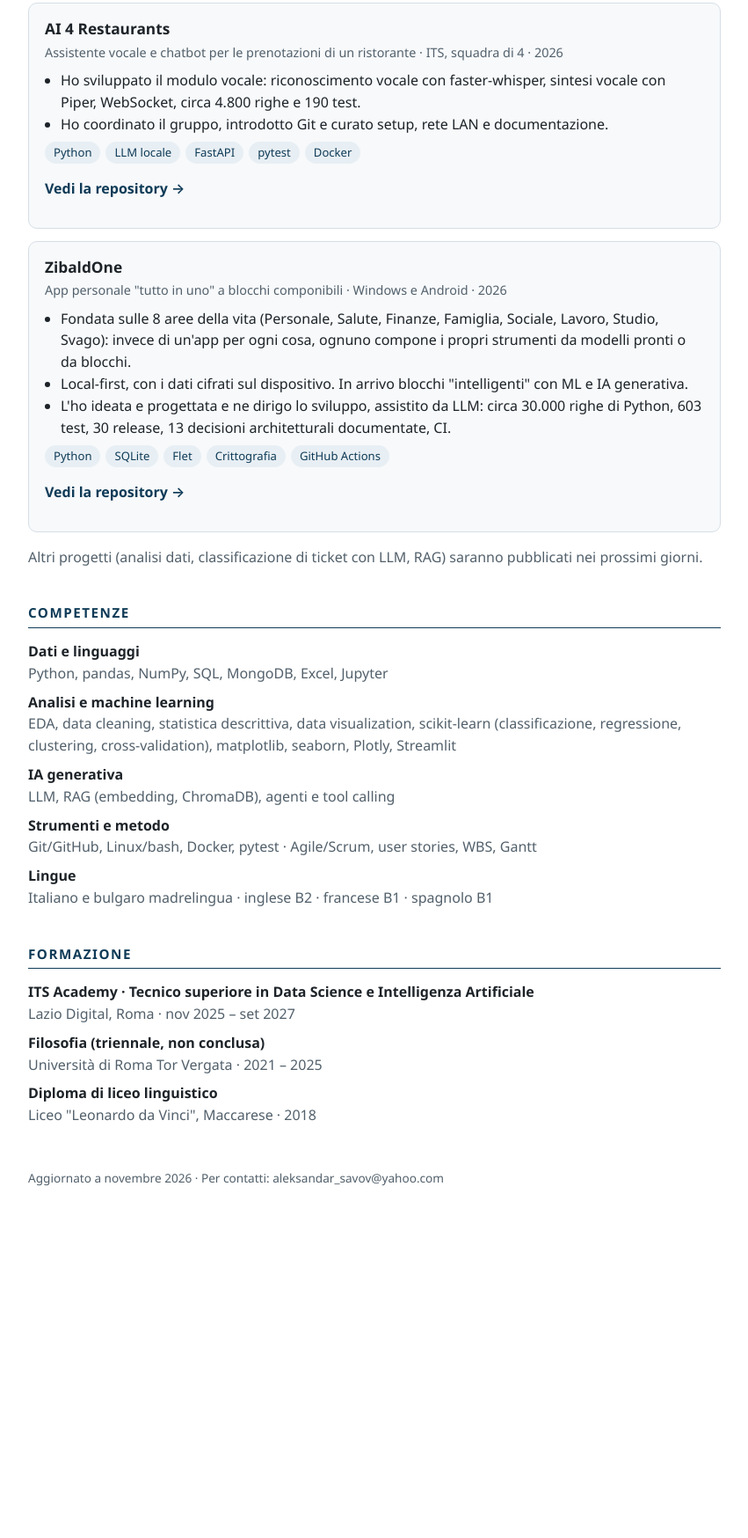
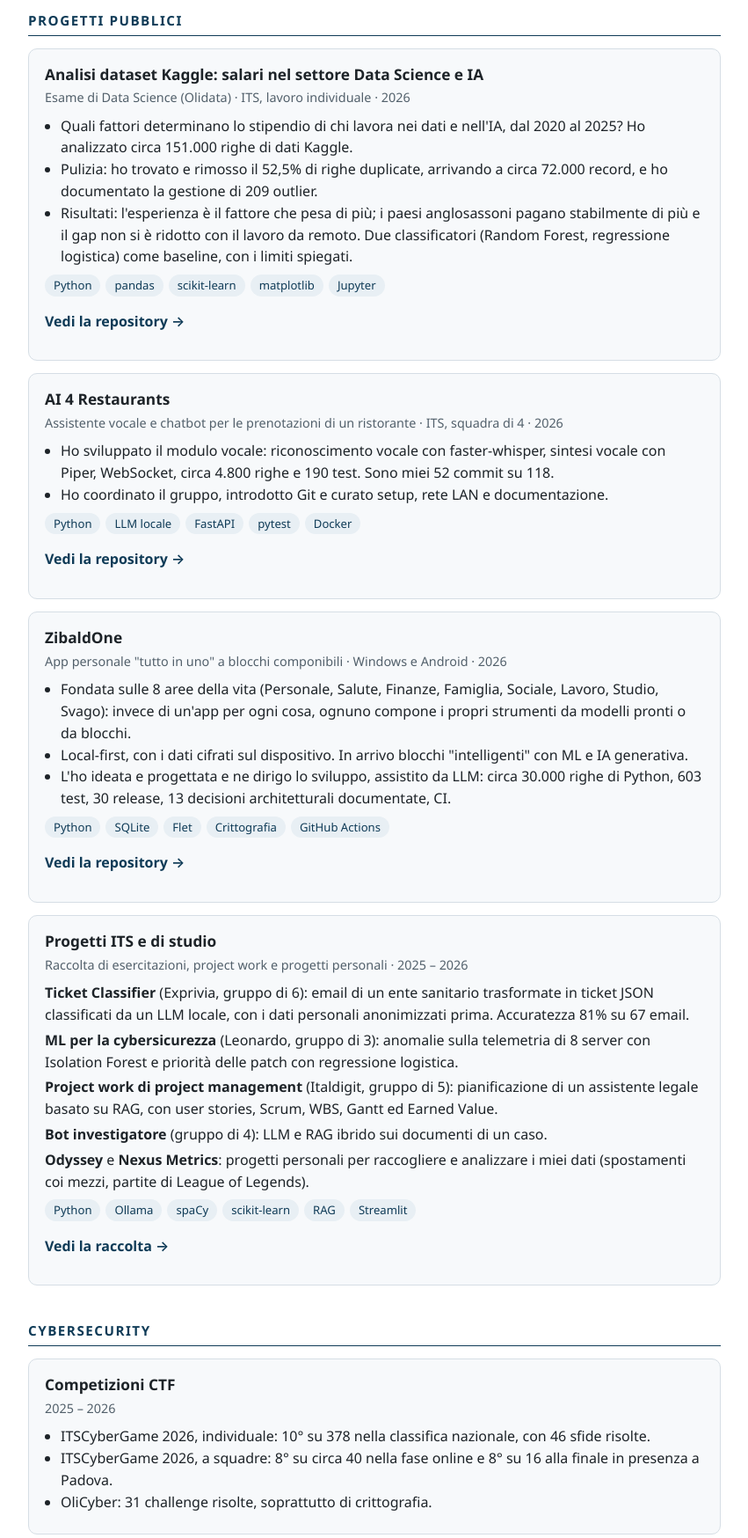
Before and after one commit to KsandarIV/KsandarIV.github.io, a plain HTML site: page index.html in a window 1280 px wide. Shown: the part 671-2419 px from the top of the page at 88% size, without its empty margins (214-1065 px from the left). Before the commit the page ends 2084 px from the top, so only its background shows below. Drawn offline with Linux system fonts and the light colour scheme.

Commit message:
Portfolio allineato al CV: analisi Kaggle, progetti ITS, CTF, certificazioni

```diff
--- a/index.html
+++ b/index.html
@@ -4,7 +4,7 @@
 <meta charset="utf-8">
 <meta name="viewport" content="width=device-width, initial-scale=1">
 <title>Aleksandar Savov · Portfolio</title>
-<meta name="description" content="Aleksandar Savov, Junior Data Analyst: studente ITS in Data Science e IA. Progetti, competenze e contatti.">
+<meta name="description" content="Aleksandar Savov, Artificial Intelligence and Data Science Specialist (ITS Lazio Digital): progetti di analisi dati, ML e IA generativa, competenze e contatti.">
 <style>
   :root { --ink: #1d2328; --muted: #52606b; --accent: #0f3b57; --soft: #e8eff4; --bg: #ffffff; --card: #f7f9fb; --line: #d6dee5; }
   @media (prefers-color-scheme: dark) {
@@ -14,7 +14,10 @@
   body { margin: 0; background: var(--bg); color: var(--ink); font-family: "Segoe UI", system-ui, -apple-system, Arial, sans-serif; line-height: 1.55; }
   main { max-width: 820px; margin: 0 auto; padding: 48px 16px 64px; }
   h1 { font-size: clamp(2rem, 6vw, 2.8rem); margin: 0; color: var(--accent); letter-spacing: .5px; }
-  .role { font-size: 1.1rem; font-weight: 600; margin: 4px 0 10px; }
+  .role { font-size: 1.1rem; font-weight: 600; margin: 4px 0 2px; }
+  .sub { color: var(--muted); margin-bottom: 10px; }
+  .card ul.plain { list-style: none; margin-left: 0; }
+  .card ul.plain li { margin-bottom: 4px; }
   .contacts a { color: var(--accent); text-decoration: none; border-bottom: 1px solid var(--line); }
   .contacts { color: var(--muted); }
   h2 { font-size: .95rem; text-transform: uppercase; letter-spacing: 1.5px; color: var(--accent); border-bottom: 1.5px solid var(--accent); padding-bottom: 4px; margin: 40px 0 14px; }
@@ -36,12 +39,13 @@
 <main>
   <header>
     <h1>Aleksandar Savov</h1>
-    <div class="role">Junior Data Analyst · Python · SQL · IA generativa (RAG)</div>
-    <div class="contacts">Roma · <a href="mailto:aleksandar_savov@yahoo.com">aleksandar_savov@yahoo.com</a> · <a href="https://github.com/KsandarIV">github.com/KsandarIV</a></div>
+    <div class="role">Artificial Intelligence and Data Science Specialist</div>
+    <div class="sub">Analisi dati e sviluppo modelli AI · Python · SQL · IA generativa (RAG) · project management</div>
+    <div class="contacts">Fiumicino (RM) ·<a href="mailto:aleksandar_savov@yahoo.com">aleksandar_savov@yahoo.com</a> · <a href="https://github.com/KsandarIV">github.com/KsandarIV</a></div>
   </header>
 
   <h2>Profilo</h2>
-  <p>Studente ITS in Data Science e Intelligenza Artificiale, con quattro anni di studi in filosofia e tre anni di lavoro operativo. Il mio metodo è lo stesso ovunque: scompongo il processo, trovo il collo di bottiglia e introduco un sistema semplice che renda il team autonomo. Cerco uno stage in cui applicare analisi dei dati, machine learning e IA generativa a problemi reali.</p>
+  <p>Studente ITS in Data Science e Intelligenza Artificiale, con quattro anni di studi in filosofia (Tor Vergata, percorso non concluso) e tre anni di lavoro operativo. Il mio metodo è lo stesso ovunque: scompongo il processo, trovo il collo di bottiglia e introduco un sistema semplice. In pescheria è bastata una bacheca di produzione per rendere il team autonomo e alzare la qualità del servizio. Cerco uno stage in cui applicare analisi dei dati, machine learning e IA generativa a problemi reali.</p>
 
   <h2>In breve</h2>
   <div class="highlight">
@@ -52,10 +56,21 @@
 
   <h2>Progetti pubblici</h2>
   <div class="card">
+    <h3>Analisi dataset Kaggle: salari nel settore Data Science e IA</h3>
+    <div class="meta">Esame di Data Science (Olidata) · ITS, lavoro individuale · 2026</div>
+    <ul>
+      <li>Quali fattori determinano lo stipendio di chi lavora nei dati e nell'IA, dal 2020 al 2025? Ho analizzato circa 151.000 righe di dati Kaggle.</li>
+      <li>Pulizia: ho trovato e rimosso il 52,5% di righe duplicate, arrivando a circa 72.000 record, e ho documentato la gestione di 209 outlier.</li>
+      <li>Risultati: l'esperienza è il fattore che pesa di più; i paesi anglosassoni pagano stabilmente di più e il gap non si è ridotto con il lavoro da remoto. Due classificatori (Random Forest, regressione logistica) come baseline, con i limiti spiegati.</li>
+    </ul>
+    <div class="tags"><span>Python</span><span>pandas</span><span>scikit-learn</span><span>matplotlib</span><span>Jupyter</span></div>
+    <p><a class="repo" href="https://github.com/KsandarIV/analisi-dataset-kaggle-olidata">Vedi la repository →</a></p>
+  </div>
+  <div class="card">
     <h3>AI 4 Restaurants</h3>
     <div class="meta">Assistente vocale e chatbot per le prenotazioni di un ristorante · ITS, squadra di 4 · 2026</div>
     <ul>
-      <li>Ho sviluppato il modulo vocale: riconoscimento vocale con faster-whisper, sintesi vocale con Piper, WebSocket, circa 4.800 righe e 190 test.</li>
+      <li>Ho sviluppato il modulo vocale: riconoscimento vocale con faster-whisper, sintesi vocale con Piper, WebSocket, circa 4.800 righe e 190 test. Sono miei 52 commit su 118.</li>
       <li>Ho coordinato il gruppo, introdotto Git e curato setup, rete LAN e documentazione.</li>
     </ul>
     <div class="tags"><span>Python</span><span>LLM locale</span><span>FastAPI</span><span>pytest</span><span>Docker</span></div>
@@ -72,7 +87,30 @@
     <div class="tags"><span>Python</span><span>SQLite</span><span>Flet</span><span>Crittografia</span><span>GitHub Actions</span></div>
     <p><a class="repo" href="https://github.com/KsandarIV/ZibaldOne">Vedi la repository →</a></p>
   </div>
-  <p class="contacts">Altri progetti (analisi dati, classificazione di ticket con LLM, RAG) saranno pubblicati nei prossimi giorni.</p>
+  <div class="card">
+    <h3>Progetti ITS e di studio</h3>
+    <div class="meta">Raccolta di esercitazioni, project work e progetti personali · 2025 – 2026</div>
+    <ul class="plain">
+      <li><b>Ticket Classifier</b> (Exprivia, gruppo di 6): email di un ente sanitario trasformate in ticket JSON classificati da un LLM locale, con i dati personali anonimizzati prima. Accuratezza 81% su 67 email.</li>
+      <li><b>ML per la cybersicurezza</b> (Leonardo, gruppo di 3): anomalie sulla telemetria di 8 server con Isolation Forest e priorità delle patch con regressione logistica.</li>
+      <li><b>Project work di project management</b> (Italdigit, gruppo di 5): pianificazione di un assistente legale basato su RAG, con user stories, Scrum, WBS, Gantt ed Earned Value.</li>
+      <li><b>Bot investigatore</b> (gruppo di 4): LLM e RAG ibrido sui documenti di un caso.</li>
+      <li><b>Odyssey</b> e <b>Nexus Metrics</b>: progetti personali per raccogliere e analizzare i miei dati (spostamenti coi mezzi, partite di League of Legends).</li>
+    </ul>
+    <div class="tags"><span>Python</span><span>Ollama</span><span>spaCy</span><span>scikit-learn</span><span>RAG</span><span>Streamlit</span></div>
+    <p><a class="repo" href="https://github.com/KsandarIV/progetti-its">Vedi la raccolta →</a></p>
+  </div>
+
+  <h2>Cybersecurity</h2>
+  <div class="card">
+    <h3>Competizioni CTF</h3>
+    <div class="meta">2025 – 2026</div>
+    <ul>
+      <li>ITSCyberGame 2026, individuale: 10° su 378 nella classifica nazionale, con 46 sfide risolte.</li>
+      <li>ITSCyberGame 2026, a squadre: 8° su circa 40 nella fase online e 8° su 16 alla finale in presenza a Padova.</li>
+      <li>OliCyber: 31 challenge risolte, soprattutto di crittografia.</li>
+    </ul>
+  </div>
 
   <h2>Competenze</h2>
   <dl>
@@ -85,9 +123,14 @@
 
   <h2>Formazione</h2>
   <dl>
-    <dt>ITS Academy · Tecnico superiore in Data Science e Intelligenza Artificiale</dt><dd>Lazio Digital, Roma · nov 2025 – set 2027</dd>
+    <dt>ITS Lazio Digital Academy · Artificial Intelligence and Data Science Specialist</dt><dd>Diploma di specializzazione per le Tecnologie Applicate (V livello EQF) · 1080 ore di aula e 720 di stage · Roma, nov 2025 – set 2027</dd>
     <dt>Filosofia (triennale, non conclusa)</dt><dd>Università di Roma Tor Vergata · 2021 – 2025</dd>
-    <dt>Diploma di liceo linguistico</dt><dd>Liceo "Leonardo da Vinci", Maccarese · 2018</dd>
+    <dt>Diploma di liceo linguistico</dt><dd>Liceo "Leonardo da Vinci", Maccarese · 2018 · 82/100</dd>
+  </dl>
+
+  <h2>Certificazioni</h2>
+  <dl>
+    <dt>EIPASS Standard</dt><dd>Competenze digitali DigComp 2.2, livello 5</dd>
   </dl>
 
   <footer>Aggiornato a novembre 2026 · Per contatti: aleksandar_savov@yahoo.com</footer>
```
